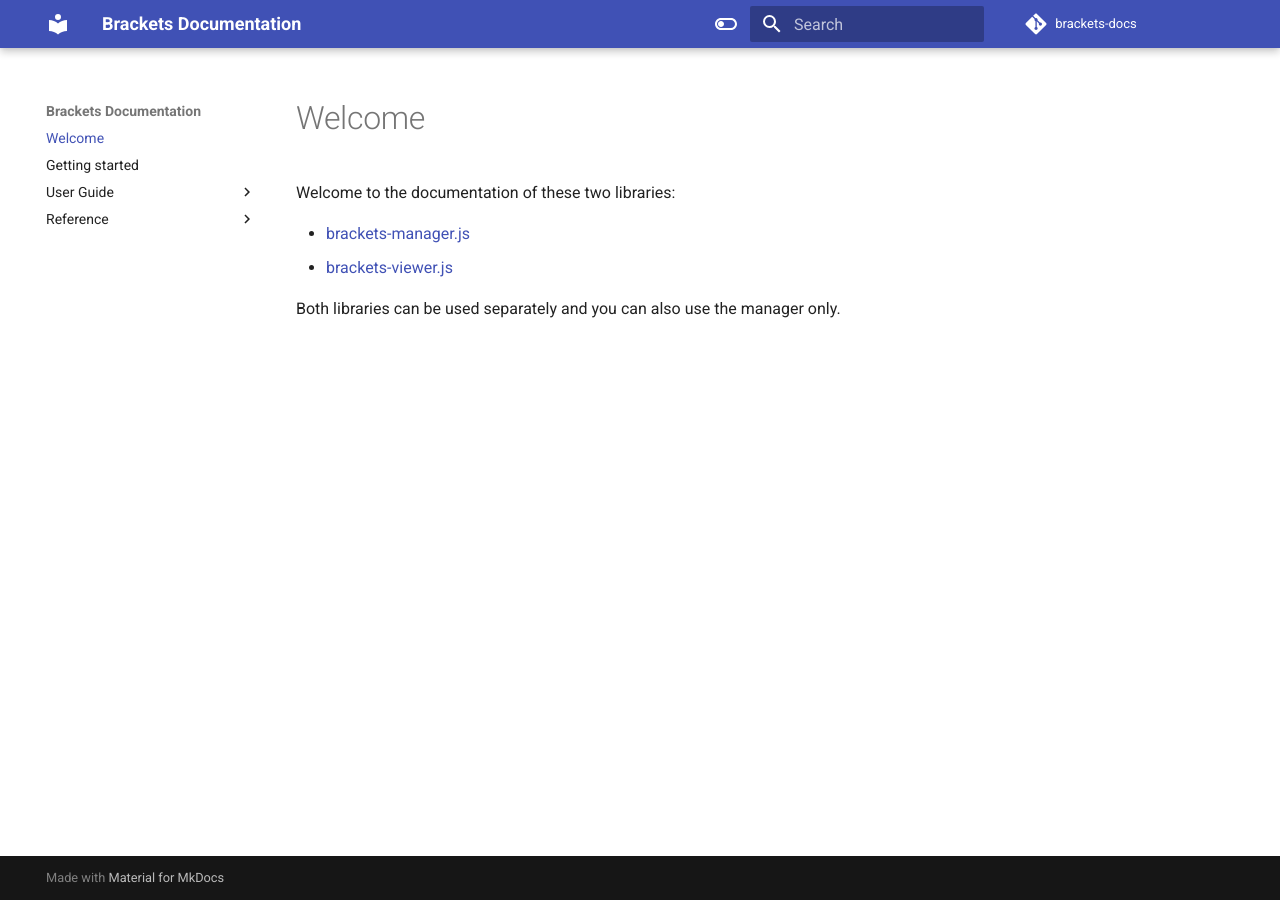
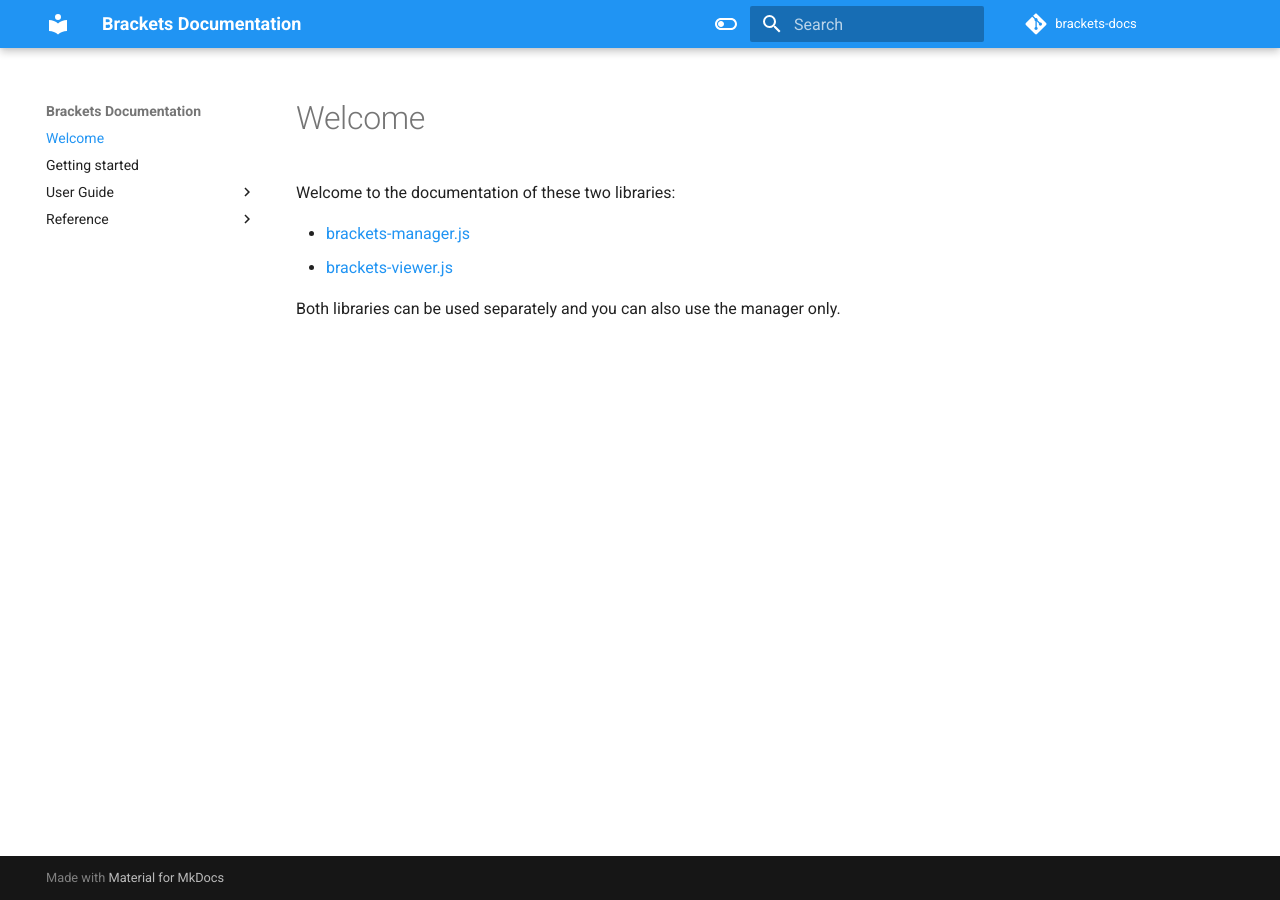
Before and after one commit to Drarig29/brackets-docs, an MkDocs documentation site: the page built from docs/index.md, in a window 1280 px wide. Built offline with MkDocs 1.6.1 and Material for MkDocs 9.7.7, drawn with Linux system fonts in a browser that asks for light colours; comment, search, counter and statistics services are not loaded.

Commit message:
Change primary color

```diff
--- a/mkdocs.yml
+++ b/mkdocs.yml
@@ -4,14 +4,15 @@
 repo_name: brackets-docs
 theme:
   name: material
-  theme:
   palette:
     - media: "(prefers-color-scheme: light)"
+      primary: blue
       scheme: default
       toggle:
         icon: material/toggle-switch-off-outline
         name: Switch to dark mode
     - media: "(prefers-color-scheme: dark)"
+      primary: blue
       scheme: slate
       toggle:
         icon: material/toggle-switch
```
